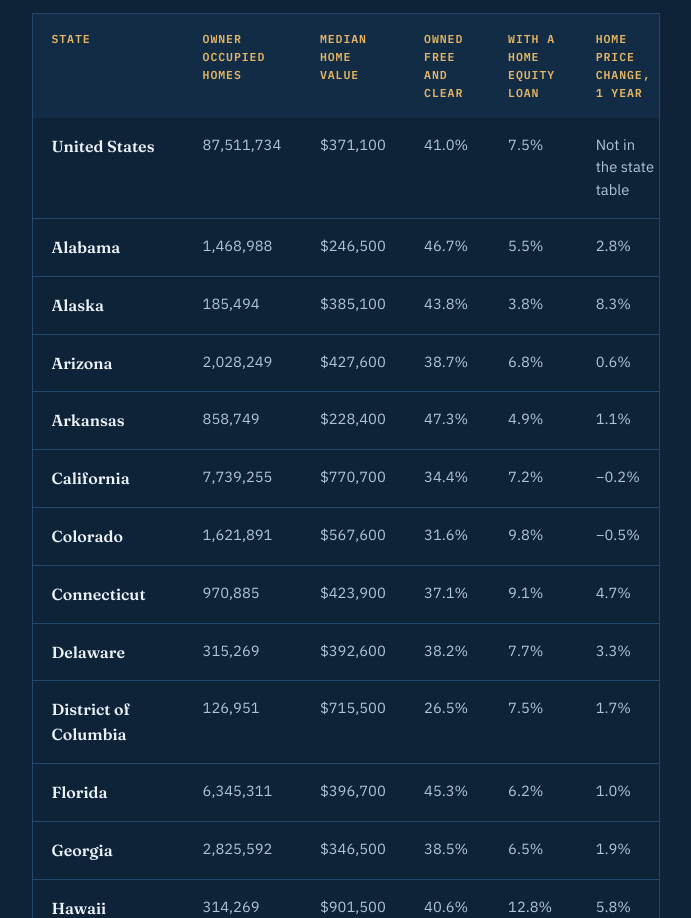
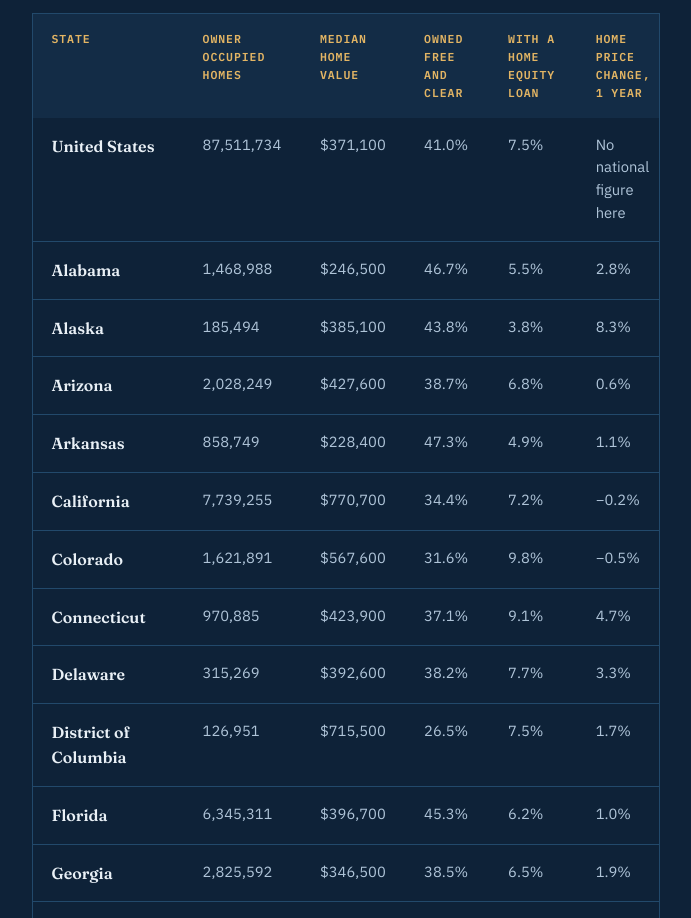
Before and after one commit to jesse537/homeeqty-site, a plain HTML site: page data/home-equity-snapshot/index.html in a window 1280 px wide. Shown: the part 2352-3270 px from the top of the page, without its empty margins (294-985 px from the left). Drawn offline with Linux system fonts and the light colour scheme.

Commit message:
Snapshot: clearer label for the national row's price change cell
Co-Authored-By: Claude Opus 5.5 <noreply@anthropic.com>

```diff
--- a/data/home-equity-snapshot/index.html
+++ b/data/home-equity-snapshot/index.html
@@ -246,7 +246,7 @@
           <caption class="sr-only">Home equity snapshot by state</caption>
           <thead><tr><th scope="col">State</th><th scope="col">Owner occupied homes</th><th scope="col">Median home value</th><th scope="col">Owned free and clear</th><th scope="col">With a home equity loan</th><th scope="col">Home price change, 1 year</th></tr></thead>
           <tbody>
-            <tr class="total-row"><th scope="row">United States</th><td>87,511,734</td><td>$371,100</td><td>41.0%</td><td>7.5%</td><td>Not in the state table</td></tr>
+            <tr class="total-row"><th scope="row">United States</th><td>87,511,734</td><td>$371,100</td><td>41.0%</td><td>7.5%</td><td>No national figure here</td></tr>
             <tr><th scope="row">Alabama</th><td>1,468,988</td><td>$246,500</td><td>46.7%</td><td>5.5%</td><td>2.8%</td></tr>
             <tr><th scope="row">Alaska</th><td>185,494</td><td>$385,100</td><td>43.8%</td><td>3.8%</td><td>8.3%</td></tr>
             <tr><th scope="row">Arizona</th><td>2,028,249</td><td>$427,600</td><td>38.7%</td><td>6.8%</td><td>0.6%</td></tr>
```
